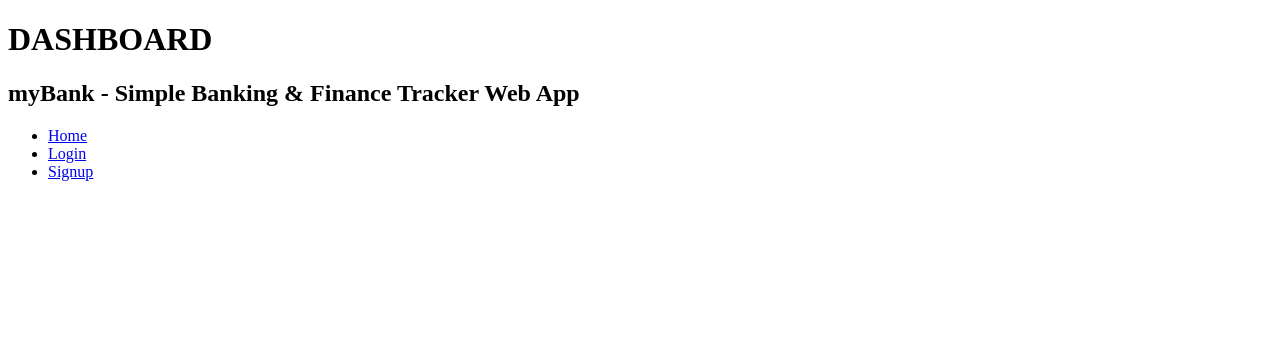
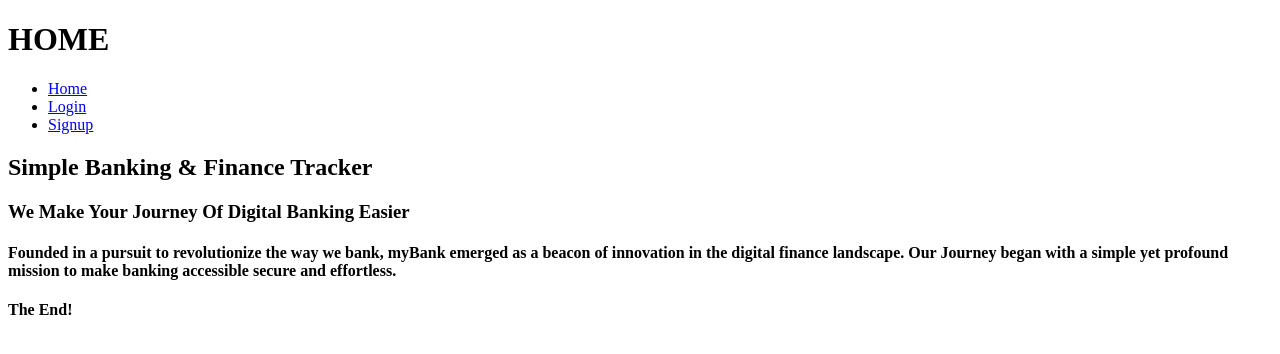
Before and after one commit to JoeydePukka/myBank, a plain HTML site: page index.html in a window 1280 px wide. Drawn offline with Linux system fonts and the light colour scheme.

Commit message:
Added a new line

```diff
--- a/index.html
+++ b/index.html
@@ -5,8 +5,8 @@
        <title>HOME</title>
     </head>
 
-    <h1>DASHBOARD</h1>
-    <h2>myBank - Simple Banking & Finance Tracker Web App</h2>
+    <h1>HOME</h1>
+
 
     <body>
         <div>
@@ -20,6 +20,24 @@
                 </ul>
             </nav>
         </div>
+
+        <div>
+            <h2>Simple Banking & Finance Tracker</h2>
+        </div>
+
+        <div>
+            <h3>We Make Your Journey Of Digital Banking Easier </h3>
+                <h4>Founded in a pursuit to revolutionize the way we bank,
+                    myBank emerged as a beacon of innovation in the digital
+                    finance landscape. Our Journey began with a simple yet
+                    profound mission to make banking accessible secure and
+                    effortless.
+                </h4>
+        </div>
+
+        <div>
+            <h4>The End!</h4>
+        </div>
     </body>
 
 
```
